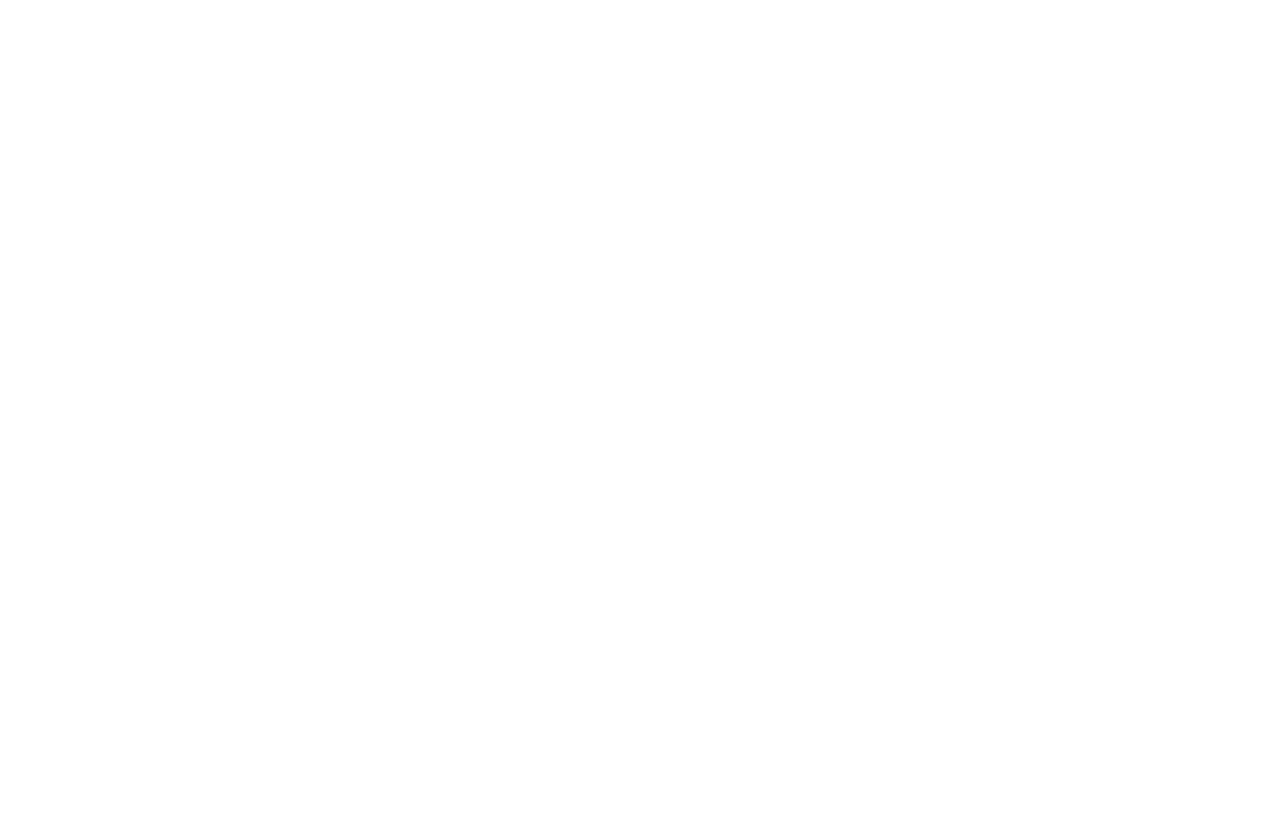
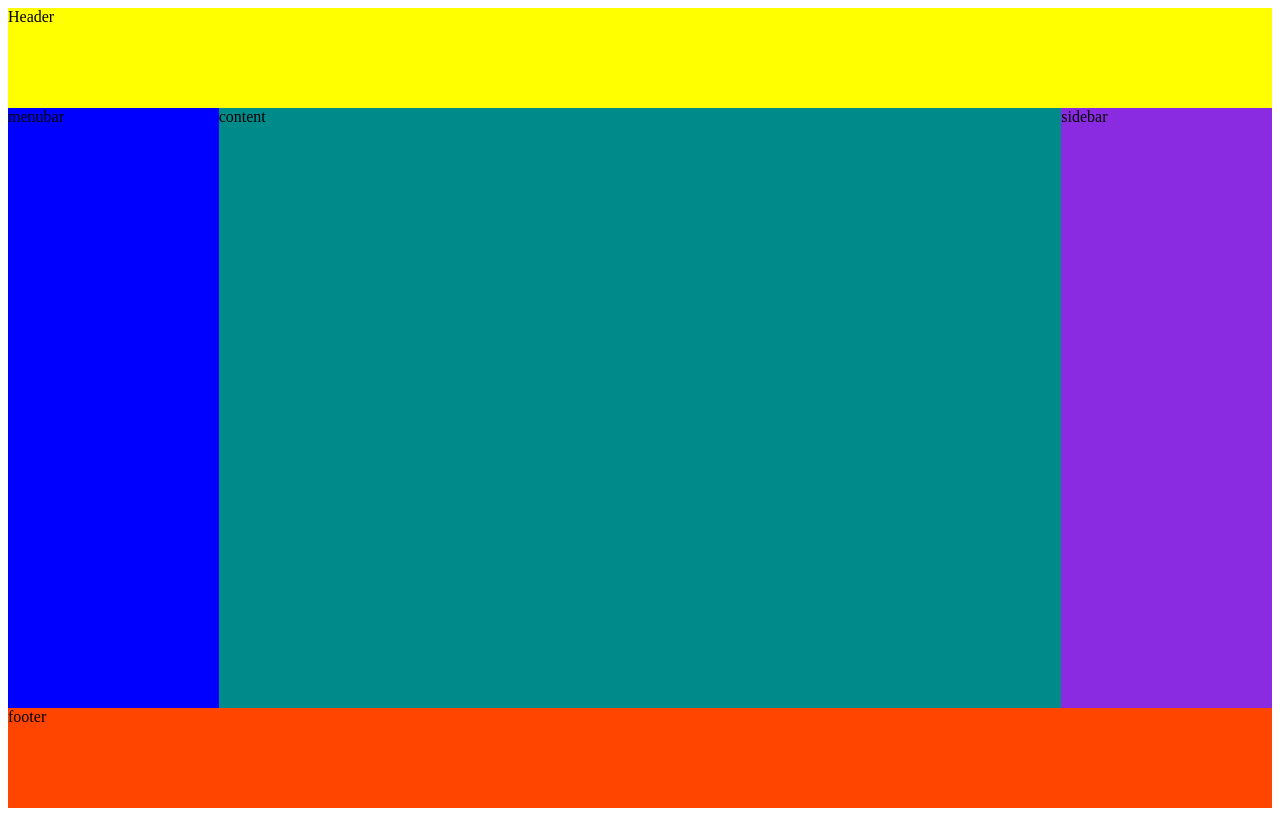
Before and after one commit to LitvE/Grid_project, a plain HTML site: page index.html in a window 1280 px wide. Drawn offline with Linux system fonts and the light colour scheme.

Commit message:
grid_positioning_and_paging

```diff
--- a/assets/css/style.css
+++ b/assets/css/style.css
@@ -0,0 +1,113 @@
+/*
+.container{
+    display: flex;
+    flex-direction: row;
+    border: 2px solid red;
+}
+
+.item{
+    border: 2px solid blue;
+    background-color: orange;
+    padding: 20px;
+}*/
+/*
+.container{
+    border: 2px solid red;
+    display: grid;
+    /*grid-template-rows: repeat(3, 1fr);
+    grid-template-columns: 1fr 3fr 1fr;*/
+
+    /*grid-row-gap: 10px;
+    grid-column-gap: 10px;*/
+
+    /*grid: 100px 200px 100px / repeat(4, auto);*/
+    /*grid: repeat(3, 1fr) / repeat(4, 1fr);*/
+    /*gap: 10px;*/ /*и для столбцов и для строк*/
+   /* gap: 10px 20px;*/
+
+    /*justify-items: stretch;
+
+}*/
+/*
+.item{
+    padding: 10px;
+    border: 1px solid black;
+    background-color: blue;
+    color: white;
+    box-sizing: border-box;
+    z-index: 1;
+    text-align: center;
+}
+*/
+/*
+.style1 {
+    grid-area: 1 / 1 / 2 / 3;
+  }
+
+
+.style2{
+    /*
+    grid-column-start: 2;
+    grid-column-end: 4;
+    grid-row-start: 1;
+    grid-row-end: 3;*/
+    /*обобщенный вариант*/
+    /*grid-column: 2/3;
+    grid-row: 1/3;*/
+    /*тоже самое но другое свойство*/
+
+    /*grid-area: 1/1/4/5; */
+    /*стартовая строка / стартовый столбец/ конечная строка / конечный столбец*/
+/*
+    background-color: darkcyan;
+    z-index: -1;
+    opacity: 0.5;
+}*/
+/*
+.style12{
+    background-color: blueviolet;
+    grid-area: 1/1/5/6;
+    z-index: 3;
+    opacity: 0.5;
+}*/
+
+
+
+.container{
+    width: 100%;
+    height: 100vh;
+    display: grid;
+    grid: 100px 1fr 100px / 1fr 4fr 1fr;
+    grid-template-areas:
+      'header header header'
+      'menubar content sidebar'
+      'footer footer footer';
+}
+
+.header {
+    background-color: yellow;
+    grid-area: header;
+  }
+
+  .content {
+    background-color: darkcyan;
+    /*z-index: 2;
+    opacity: 0.5;
+    */
+    grid-area: content;
+  }
+
+  .menubar {
+    background-color: blue;
+    grid-area: menubar;
+  }
+
+  .sidebar {
+    background-color: blueviolet;
+    grid-area: sidebar;
+  }
+
+  .footer {
+    background-color: orangered;
+    grid-area: footer;
+  }
--- a/index.html
+++ b/index.html
@@ -4,9 +4,30 @@
     <meta charset="UTF-8">
     <meta http-equiv="X-UA-Compatible" content="IE=edge">
     <meta name="viewport" content="width=device-width, initial-scale=1.0">
+    <link rel="stylesheet" href="./assets/css/style.css">
     <title>Document</title>
 </head>
 <body>
+    <div class="container">
 
+        <!-- <div class="item style1">item1</div>
+        <div class="item style2">item2</div>
+        <div class="item">item3</div>
+        <div class="item">item4</div>
+        <div class="item">item5</div>
+        <div class="item">item6</div>
+        <div class="item">item7</div>
+        <div class="item">item8</div>
+        <div class="item">item9</div>
+        <div class="item">item10</div>
+        <div class="item">item11</div>
+        <div class="item style12">item12</div> -->
+
+        <div class="header">Header</div>
+        <div class="content">content</div>
+        <div class="menubar">menubar</div>
+        <div class="sidebar">sidebar</div>
+        <div class="footer">footer</div>
+    </div>
 </body>
 </html>
```
